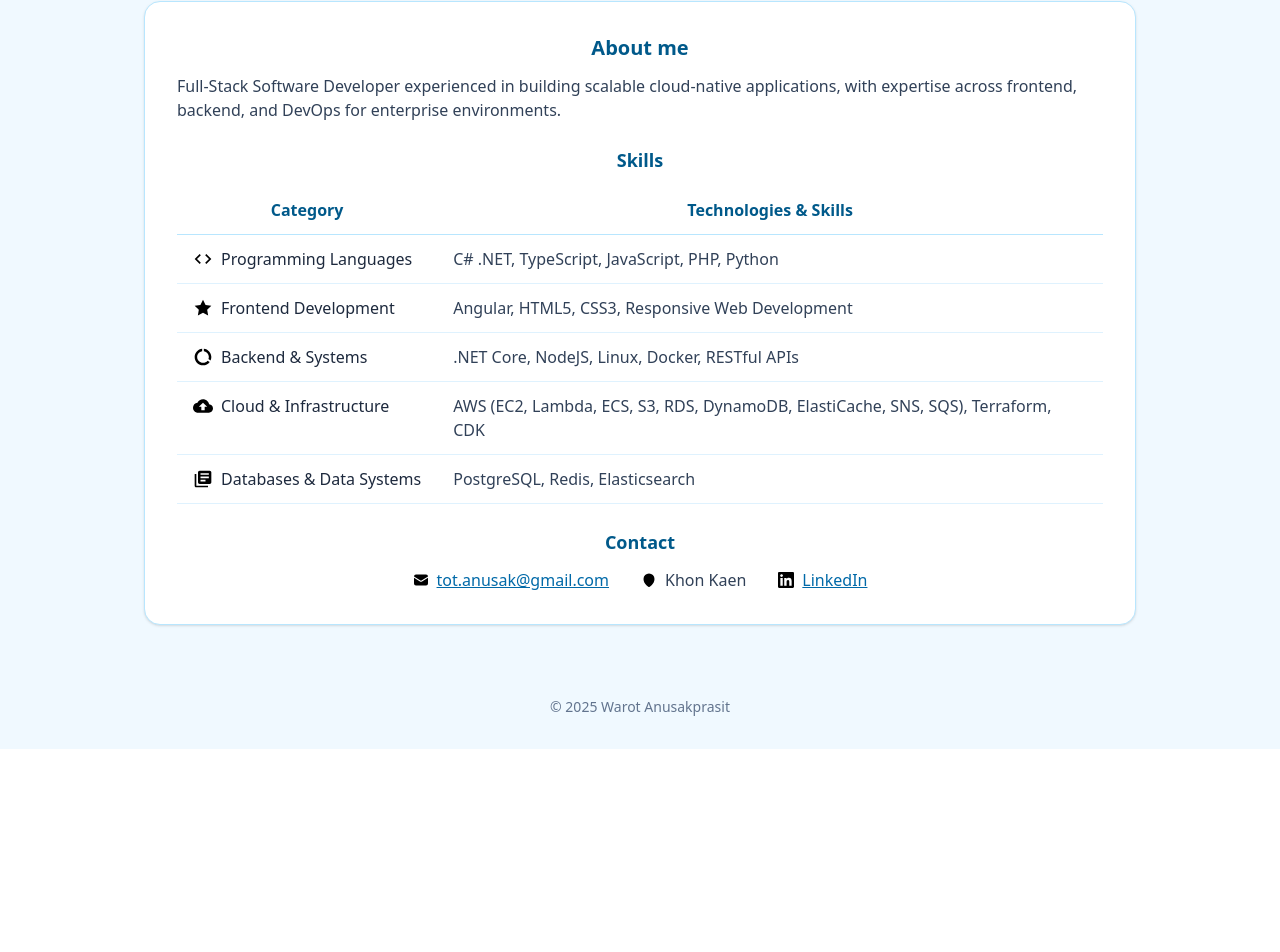
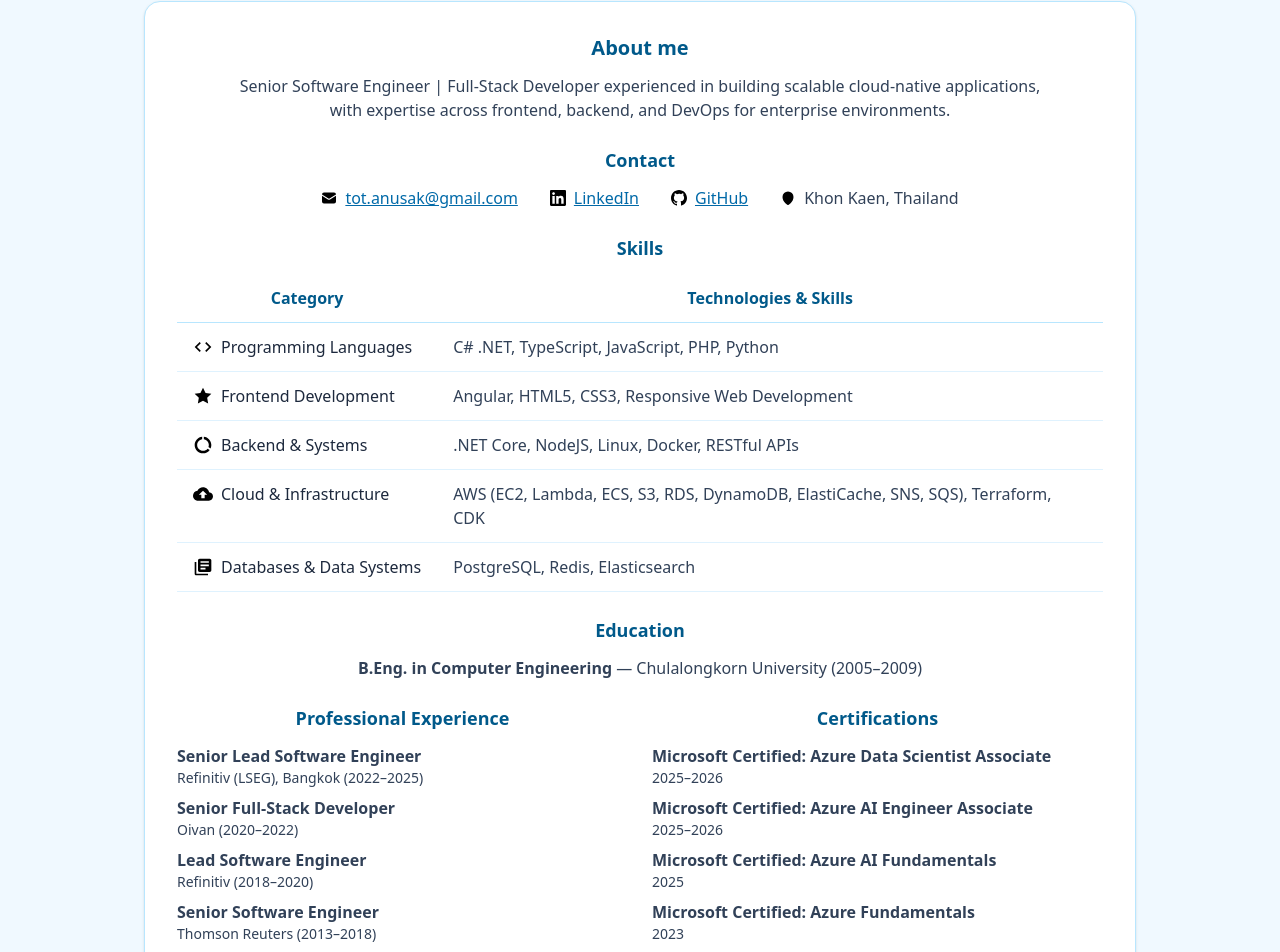
Before and after one commit to warot-a/warot-a.github.io, a React (Vite) app: page / in a window 1280 px wide. Shown: the part 112-1064 px from the top of the page. Before the commit the page ends 861 px from the top, so only its background shows below. Built offline with nearby package versions, Linux system fonts and the light colour scheme.

Commit message:
Add more content

```diff
--- a/src/components/About.tsx
+++ b/src/components/About.tsx
@@ -1,13 +1,21 @@
 import Contact from './Contact';
 import Skills from './Skills';
+import Experience from './Experience';
+import Education from './Education';
+import Certifications from './Certifications';
 
 function About() {
   return (
     <div className="space-y-6">
       <h2 className="mb-3 text-xl font-semibold text-sky-800 text-center">About me</h2>
-      <p className="text-slate-700">
-        Full-Stack Software Developer experienced in building scalable cloud-native applications, with expertise across frontend, backend, and DevOps for enterprise environments.
+      <p className="text-slate-700 text-center">
+        Senior Software Engineer | Full-Stack Developer experienced in building scalable cloud-native applications,<br /> with expertise across frontend, backend, and DevOps for enterprise environments.
       </p>
+
+      <div>
+        <h3 className="text-center mb-3 text-lg font-semibold text-sky-800">Contact</h3>
+        <Contact />
+      </div>
 
       <div>
         <h3 className="text-center mb-3 text-lg font-semibold text-sky-800">Skills</h3>
@@ -15,8 +23,19 @@ function About() {
       </div>
 
       <div>
-        <h3 className="text-center mb-3 text-lg font-semibold text-sky-800">Contact</h3>
-        <Contact />
+        <h3 className="text-center mb-3 text-lg font-semibold text-sky-800">Education</h3>
+        <Education />
+      </div>
+
+      <div className="grid grid-cols-1 md:grid-cols-2 gap-6">
+        <div>
+          <h3 className="text-center mb-3 text-lg font-semibold text-sky-800">Professional Experience</h3>
+          <Experience />
+        </div>
+        <div>
+          <h3 className="text-center mb-3 text-lg font-semibold text-sky-800">Certifications</h3>
+          <Certifications />
+        </div>
       </div>
     </div>
   );
--- /dev/null
+++ b/src/components/Certifications.tsx
@@ -0,0 +1,26 @@
+import certificationsData from '../data/certifications.json';
+
+interface Certification {
+  id: number;
+  name: string;
+  period: string;
+}
+
+function Certifications() {
+  const certifications: Certification[] = certificationsData;
+
+  return (
+    <div className="space-y-3">
+      <ul className="space-y-2 text-slate-700">
+        {certifications.map((certification) => (
+          <li key={certification.id}>
+            <strong>{certification.name}</strong>
+            <div className="text-sm">{certification.period}</div>
+          </li>
+        ))}
+      </ul>
+    </div>
+  );
+}
+
+export default Certifications;
--- a/src/components/Contact.tsx
+++ b/src/components/Contact.tsx
@@ -1,6 +1,7 @@
 import emailIcon from '../assets/email.svg';
 import locationIcon from '../assets/location.svg';
 import linkedinIcon from '../assets/linkedin.svg';
+import githubIcon from '../assets/github.svg';
 
 function Contact() {
   return (
@@ -9,14 +10,18 @@ function Contact() {
         <img src={emailIcon} alt="Email" className="w-4 h-4" />
         tot.anusak@gmail.com
       </a>
-      <div className="inline-flex items-center gap-2 text-slate-700">
-        <img src={locationIcon} alt="Location" className="w-4 h-4" />
-        <span>Khon Kaen</span>
-      </div>
       <a className="inline-flex items-center gap-2 text-sky-700 underline" href="https://www.linkedin.com/in/warota/" target="_blank" rel="noopener noreferrer">
         <img src={linkedinIcon} alt="LinkedIn" className="w-4 h-4" />
         LinkedIn
       </a>
+      <a className="inline-flex items-center gap-2 text-sky-700 underline" href="https://github.com/warot-a/" target="_blank" rel="noopener noreferrer">
+        <img src={githubIcon} alt="GitHub" className="w-4 h-4" />
+        GitHub
+      </a>
+      <div className="inline-flex items-center gap-2 text-slate-700">
+        <img src={locationIcon} alt="Location" className="w-4 h-4" />
+        <span>Khon Kaen, Thailand</span>
+      </div>
     </div>
   );
 }
--- /dev/null
+++ b/src/components/Education.tsx
@@ -0,0 +1,13 @@
+function Education() {
+  return (
+    <div className="space-y-3">
+      <ul className="space-y-2 text-slate-700">
+        <li className="text-center">
+          <strong>B.Eng. in Computer Engineering</strong> — Chulalongkorn University (2005–2009)
+        </li>
+      </ul>
+    </div>
+  );
+}
+
+export default Education;
--- /dev/null
+++ b/src/components/Experience.tsx
@@ -0,0 +1,27 @@
+import experiencesData from '../data/experiences.json';
+
+interface Experience {
+  id: number;
+  title: string;
+  company: string;
+  period: string;
+}
+
+function Experience() {
+  const experiences: Experience[] = experiencesData;
+
+  return (
+    <div className="space-y-3">
+      <ul className="space-y-2 text-slate-700">
+        {experiences.map((experience) => (
+          <li key={experience.id}>
+            <strong>{experience.title}</strong>
+            <div className="text-sm">{experience.company} ({experience.period})</div>
+          </li>
+        ))}
+      </ul>
+    </div>
+  );
+}
+
+export default Experience;
--- a/src/components/Header.tsx
+++ b/src/components/Header.tsx
@@ -1,4 +1,5 @@
 import { TABS, type TabType } from '../constants/tabs';
+import favIcon from '../assets/favicon-cat-blue.svg'
 
 interface HeaderProps {
   tab: TabType;
@@ -9,7 +10,9 @@ function Header({ tab, setTab }: HeaderProps) {
   return (
     <header className="border-b border-sky-200 bg-white/80 backdrop-blur">
       <div className="mx-auto max-w-5xl px-4 py-5 flex items-center justify-between">
-        <h1 className="text-2xl font-bold text-sky-700">Warot Anusakprasit</h1>
+        <a href="/" className="text-2xl font-bold text-sky-700 flex items-center gap-2 hover:text-sky-800 transition-colors">
+          <img src={favIcon} alt="favicon" /> Warot Anusakprasit
+        </a>
         <nav className="flex gap-3">
           {Object.values(TABS).map(k => (
             <button
--- a/src/components/Projects.tsx
+++ b/src/components/Projects.tsx
@@ -1,35 +1,89 @@
 import projectsData from '../data/projects.json';
+import professionalProjectsData from '../data/professional-projects.json';
+
+interface ProfessionalProject {
+  id: number;
+  title: string;
+  description: string;
+}
+
+interface Project {
+  id: number;
+  title: string;
+  technologies: string;
+  description: string;
+  link?: string;
+}
 
 function Projects() {
-  const itemCount = projectsData.length;
-  const getGridCols = () => {
-    if (itemCount === 1) {
+  const professionalProjects: ProfessionalProject[] = professionalProjectsData;
+
+
+  const projects: Project[] = projectsData;
+  const itemCount = projects.length;
+  const professionalItemCount = professionalProjects.length;
+
+  const getGridCols = (count: number) => {
+    if (count === 1) {
       return 'grid-cols-1';
     }
-    if (itemCount === 2) {
-      return 'grid-cols-1 md:grid-cols-2';
-    }
-    return 'grid-cols-1 md:grid-cols-2 lg:grid-cols-3';
+    return 'grid-cols-1 md:grid-cols-2';
   };
 
   return (
-    <>
-      <h2 className="text-center mb-3 text-xl font-semibold text-sky-800">Projects</h2>
-      <ul className={`grid ${getGridCols()} gap-4`}>
-        {projectsData.map((project) => (
+    <div className="space-y-8">
+      {/* Professional Projects Section */}
+      <div>
+        <h2 className="text-center mb-3 text-xl font-semibold text-sky-800">Professional Projects</h2>
+        <ul className={`grid ${getGridCols(professionalItemCount)} gap-4`}>
+          {professionalProjects.map((project) => (
             <li
-            key={project.id}
-            className="rounded-lg border border-sky-100 p-4 hover:bg-sky-50 cursor-pointer transition-colors"
-            onClick={() => window.open(project.link, '_blank', 'noopener,noreferrer')}
-            title="View project repository"
+              key={project.id}
+              className="rounded-lg border p-4 border-sky-100 hover:bg-sky-50 cursor-default"
+              title="Professional project details"
             >
-            <h3 className="font-medium text-sky-900">{project.title}</h3>
-            <p className="text-sm text-slate-600 font-medium">{project.technologies}</p>
-            <p className="text-sm text-slate-700 mt-2">{project.description}</p>
+              <h3 className="font-medium text-gray-600 mb-2">
+                {project.title}
+              </h3>
+              <p className="text-sm text-gray-500">
+                {project.description}
+              </p>
             </li>
-        ))}
-      </ul>
-    </>
+          ))}
+        </ul>
+      </div>
+
+      {/* Personal Projects Section */}
+      <div>
+        <h2 className="text-center mb-3 text-xl font-semibold text-sky-800">Personal Projects</h2>
+        <p className="text-center mb-4 text-sm text-slate-600 italic">
+          This section is currently under development. Additional content will be published periodically.
+        </p>
+        <ul className={`grid ${getGridCols(itemCount)} gap-4`}>
+          {projectsData.map((project) => (
+            <li
+              key={project.id}
+              className={`rounded-lg border p-4 transition-colors ${project.link
+                ? 'border-sky-100 hover:bg-sky-50 cursor-pointer'
+                : 'border-gray-200 bg-gray-50 cursor-default opacity-60'
+                }`}
+              onClick={project.link ? () => window.open(project.link, '_blank', 'noopener,noreferrer') : undefined}
+              title={project.link ? 'View project repository' : 'Project link not available'}
+            >
+              <h3 className={`font-medium ${project.link ? 'text-sky-900' : 'text-gray-600'}`}>
+                {project.title}
+              </h3>
+              <p className={`text-sm font-medium ${project.link ? 'text-slate-600' : 'text-gray-500'}`}>
+                {project.technologies}
+              </p>
+              <p className={`text-sm mt-2 ${project.link ? 'text-slate-700' : 'text-gray-500'}`}>
+                {project.description}
+              </p>
+            </li>
+          ))}
+        </ul>
+      </div>
+    </div>
   );
 }
 
--- /dev/null
+++ b/src/data/certifications.json
@@ -0,0 +1,22 @@
+[
+  {
+    "id": 1,
+    "name": "Microsoft Certified: Azure Data Scientist Associate",
+    "period": "2025–2026"
+  },
+  {
+    "id": 2,
+    "name": "Microsoft Certified: Azure AI Engineer Associate",
+    "period": "2025–2026"
+  },
+  {
+    "id": 3,
+    "name": "Microsoft Certified: Azure AI Fundamentals",
+    "period": "2025"
+  },
+  {
+    "id": 4,
+    "name": "Microsoft Certified: Azure Fundamentals",
+    "period": "2023"
+  }
+]
--- /dev/null
+++ b/src/data/experiences.json
@@ -0,0 +1,38 @@
+[
+  {
+    "id": 1,
+    "title": "Senior Lead Software Engineer",
+    "company": "Refinitiv (LSEG), Bangkok",
+    "period": "2022–2025"
+  },
+  {
+    "id": 2,
+    "title": "Senior Full-Stack Developer",
+    "company": "Oivan",
+    "period": "2020–2022"
+  },
+  {
+    "id": 3,
+    "title": "Lead Software Engineer",
+    "company": "Refinitiv",
+    "period": "2018–2020"
+  },
+  {
+    "id": 4,
+    "title": "Senior Software Engineer",
+    "company": "Thomson Reuters",
+    "period": "2013–2018"
+  },
+  {
+    "id": 5,
+    "title": "Software Developer",
+    "company": "Agoda & ACommerce",
+    "period": "2013"
+  },
+  {
+    "id": 6,
+    "title": "Software Engineer",
+    "company": "Thomson Reuters",
+    "period": "2009–2013"
+  }
+]
--- /dev/null
+++ b/src/data/professional-projects.json
@@ -0,0 +1,22 @@
+[
+  {
+    "id": 1,
+    "title": "🚀 Platform-as-a-Service (PaaS) – Refinitiv (2022–2025)",
+    "description": "Architected a multi-runtime PaaS on AWS supporting 50+ applications. Enabled C#, TypeScript, and Python runtimes with >99.9% uptime. Integrated GitLab CI, Terraform, AWS CDK to accelerate deployment cycles."
+  },
+  {
+    "id": 2,
+    "title": "🔗 NHC – Oivan (2020–2022)",
+    "description": "Electronic rental platform built with Angular (frontend) and Ruby on Rails microservices (backend). It standardizes contracts, enables digital lease management, integrates SADAD payments, and protects rights of landlords, tenants, and brokers with transparent processes."
+  },
+  {
+    "id": 3,
+    "title": "🔎 Auto-Suggest Application – Refinitiv (2018–2020)",
+    "description": "Designed a \"Spotlight-like\" search application for Refinitiv Workspace. Improved search efficiency for thousands of users worldwide."
+  },
+  {
+    "id": 4,
+    "title": "🌐 CMS for Non-Technical Users – Thomson Reuters (2013–2018)",
+    "description": "Built a CMS platform enabling non-technical staff to update content. Reduced update time from weeks to hours."
+  }
+]
--- a/src/data/projects.json
+++ b/src/data/projects.json
@@ -3,35 +3,31 @@
     "id": 1,
     "title": "Postman Automated Testing",
     "technologies": "Postman • TypeScript • Bun • GitHub Actions",
-    "description": "A comprehensive testing suite for API endpoints using Postman, with automated tests and CI/CD integration.",
+    "description": "A comprehensive testing suite for API endpoints using Postman, with automated tests and CI/CD integration. This project is already utilized in an enterprise product.",
     "link": "https://github.com/warot-a/simple-calculator-api"
   },
   {
     "id": 2,
-    "title": "Key-phrase API (dummy)",
-    "technologies": ".NET • Azure AI Language Service • Azure Functions",
-    "description": "A RESTful API that extracts key phrases from a given text using natural language processing techniques.",
-    "link": "https://github.com/warot-a/key-phrase-api"
+    "title": "Restaurant Chat Assistant (Concept Project)",
+    "technologies": "LINE integration • LLM/SLM • 5km geofilter",
+    "description": "A chatbot that can assist customers in making reservations, answering questions about the menu, and providing recommendations based on their preferences."
   },
   {
     "id": 3,
-    "title": "Restaurant Chat Assistant (dummy)",
-    "technologies": "LINE integration • LLM/SLM • 5km geofilter",
-    "description": "A chatbot that can assist customers in making reservations, answering questions about the menu, and providing recommendations based on their preferences.",
-    "link": "https://github.com/warot-a/restaurant-chat-assistant"
+    "title": "Key-phrase API (Concept Project)",
+    "technologies": ".NET • Azure AI Language Service • Azure Functions",
+    "description": "A RESTful API that extracts key phrases from a given text using natural language processing techniques."
   },
   {
     "id": 4,
-    "title": "Weather Forecast App (dummy)",
+    "title": "Weather Forecast App (Concept Project)",
     "technologies": "Flutter • REST API • SQLite",
-    "description": "A mobile application that provides accurate weather forecasts, alerts, and historical weather data for multiple locations.",
-    "link": "https://github.com/warot-a/weather-forecast-app"
+    "description": "A mobile application that provides accurate weather forecasts, alerts, and historical weather data for multiple locations."
   },
   {
     "id": 5,
-    "title": "AI Image Classifier (dummy)",
+    "title": "AI Image Classifier (Concept Project)",
     "technologies": "Python • TensorFlow • FastAPI",
-    "description": "A machine learning application that automatically categorizes and tags images using deep learning algorithms.",
-    "link": "https://github.com/warot-a/ai-image-classifier"
+    "description": "A machine learning application that automatically categorizes and tags images using deep learning algorithms."
   }
 ]
```
Also changed, not shown: src/assets/favicon-cat-blue.svg (added), src/assets/github.svg (added).
